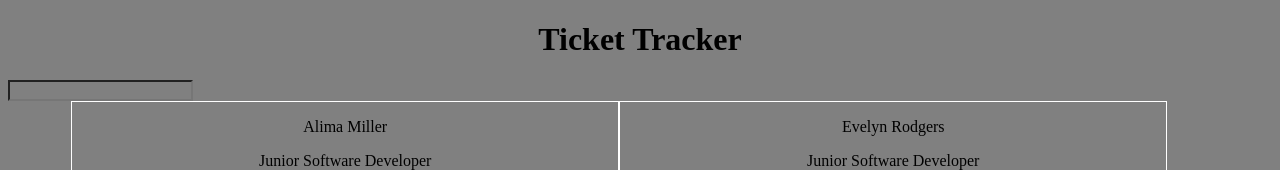
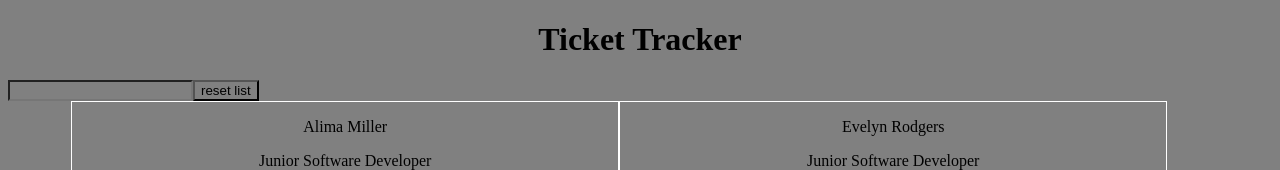
Before and after one commit to gordonmenzies/React-Week-4, a React (Vite) app in the folder React-Week-4/: page / in a window 1280 px wide. Shown: the top 170 px of the page. Built offline with nearby package versions, Linux system fonts and the light colour scheme.

Commit message:
searches employee by name and role

```diff
--- a/React-Week-4/src/App.tsx
+++ b/React-Week-4/src/App.tsx
@@ -15,12 +15,17 @@ function App() {
   });
 
   const searchEmployee = (event: React.FormEvent<HTMLInputElement>) => {
-    setInputValue(event.currentTarget.value.toLowerCase);
+    setInputValue(event.currentTarget.value.toLowerCase());
     const searchedGroup = teamArray.filter((member) => {
-      return member.name.includes(inputValue);
+      return (
+        member.name.toLowerCase().includes(inputValue) ||
+        member.role.toLowerCase().includes(inputValue)
+      );
     });
-
-    console.log(searchedGroup);
+    setTeamArray(searchedGroup);
+    if (inputValue === "") {
+      setTeamArray(team);
+    }
   };
 
   return (
@@ -32,6 +37,15 @@ function App() {
         value={inputValue}
         onChange={searchEmployee}
       ></input>
+      <button
+        className="ticketTrackee__employeeListReset"
+        onClick={() => {
+          setTeamArray(team);
+          setInputValue("");
+        }}
+      >
+        reset list
+      </button>
       <div className="employeeList__container">{teamTSX}</div>
     </div>
   );
```
